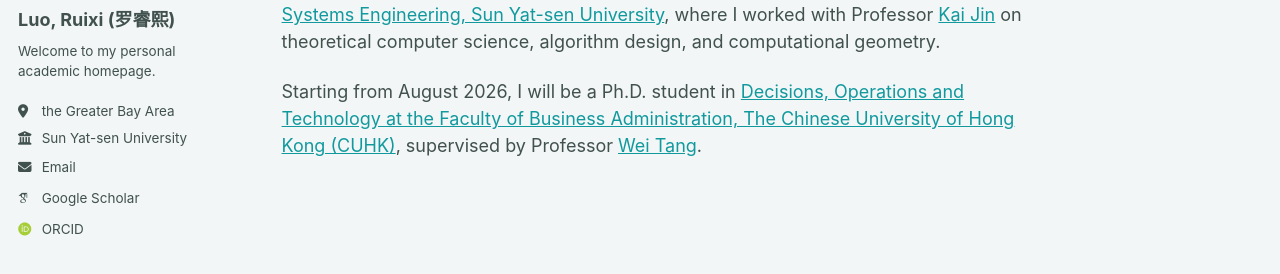
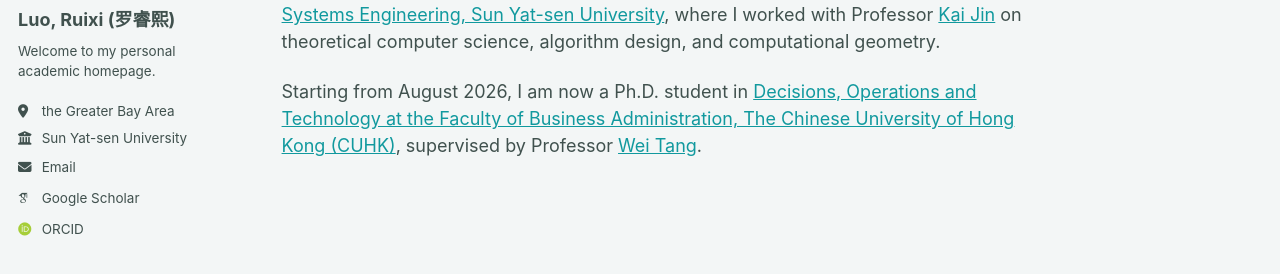
Before and after one commit to Ruixi-Luo/Ruixi-Luo.github.io, a Jekyll site: the page built from _pages/about.md, in a window 1280 px wide. Shown: the part 297-571 px from the top of the page. Built offline with Jekyll 4.4.1, drawn with Linux system fonts in a browser that asks for light colours; some web fonts are replaced; a script bundle is joined from its source files by our own code; library files that are not in the unit come from our copies.

Commit message:
Update about.md

```diff
--- a/_pages/about.md
+++ b/_pages/about.md
@@ -12,4 +12,4 @@ I received my B.E. in Intelligence Science and Technology from [School of Intell
 
 I received my M.E. in Control Science and Engineering in 2026 at [School of Intelligent Systems Engineering, Sun Yat-sen University](https://ise.sysu.edu.cn/), where I worked with Professor [Kai Jin](https://cscjjk.github.io) on theoretical computer science, algorithm design, and computational geometry.
 
-Starting from August 2026, I will be a Ph.D. student in [Decisions, Operations and Technology at the Faculty of Business Administration, The Chinese University of Hong Kong (CUHK)](https://www.bschool.cuhk.edu.hk/departments/decisions-operations-and-technology/), supervised by Professor [Wei Tang](https://wtang.org/).
+Starting from August 2026, I am now a Ph.D. student in [Decisions, Operations and Technology at the Faculty of Business Administration, The Chinese University of Hong Kong (CUHK)](https://www.bschool.cuhk.edu.hk/departments/decisions-operations-and-technology/), supervised by Professor [Wei Tang](https://wtang.org/).
```
